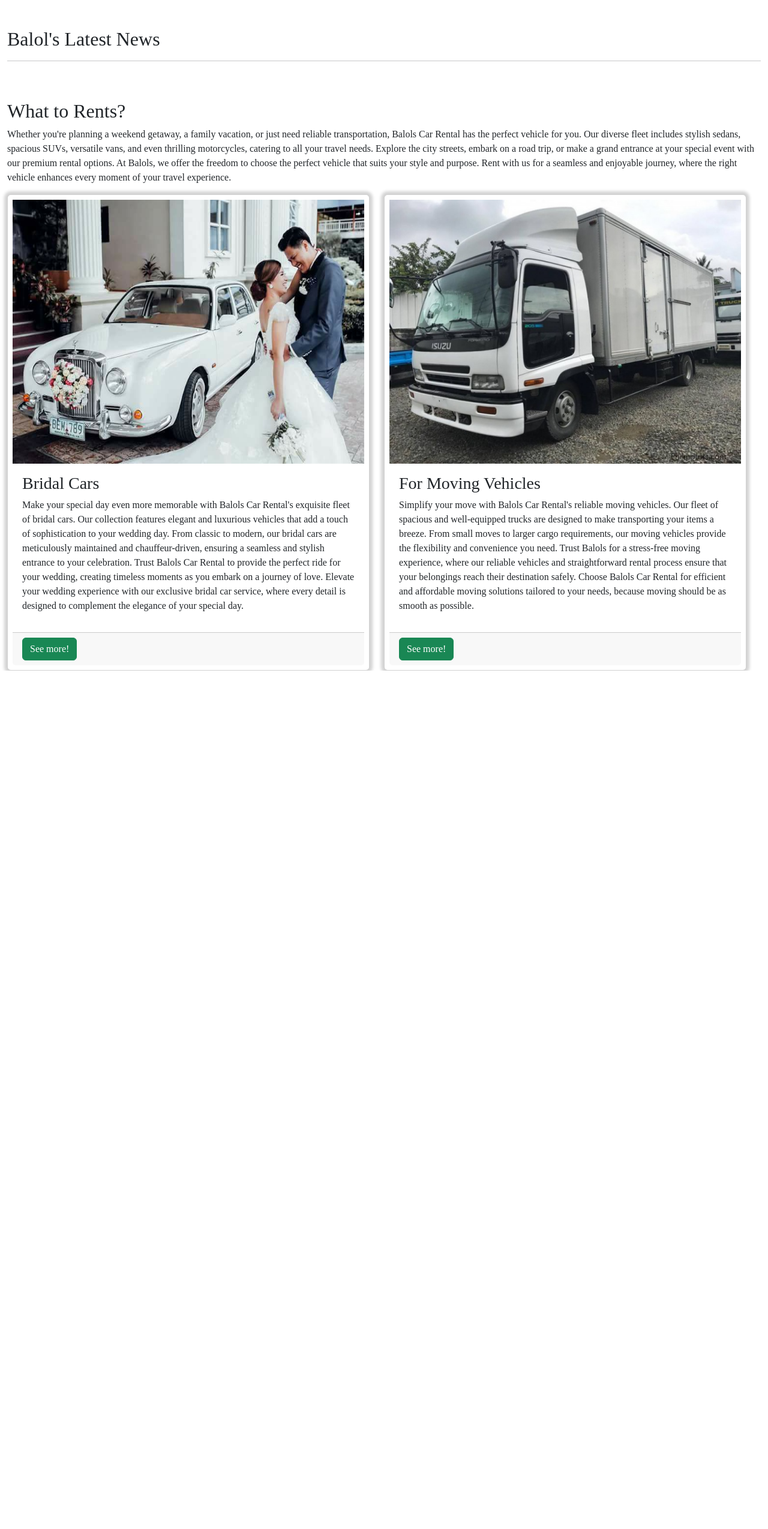
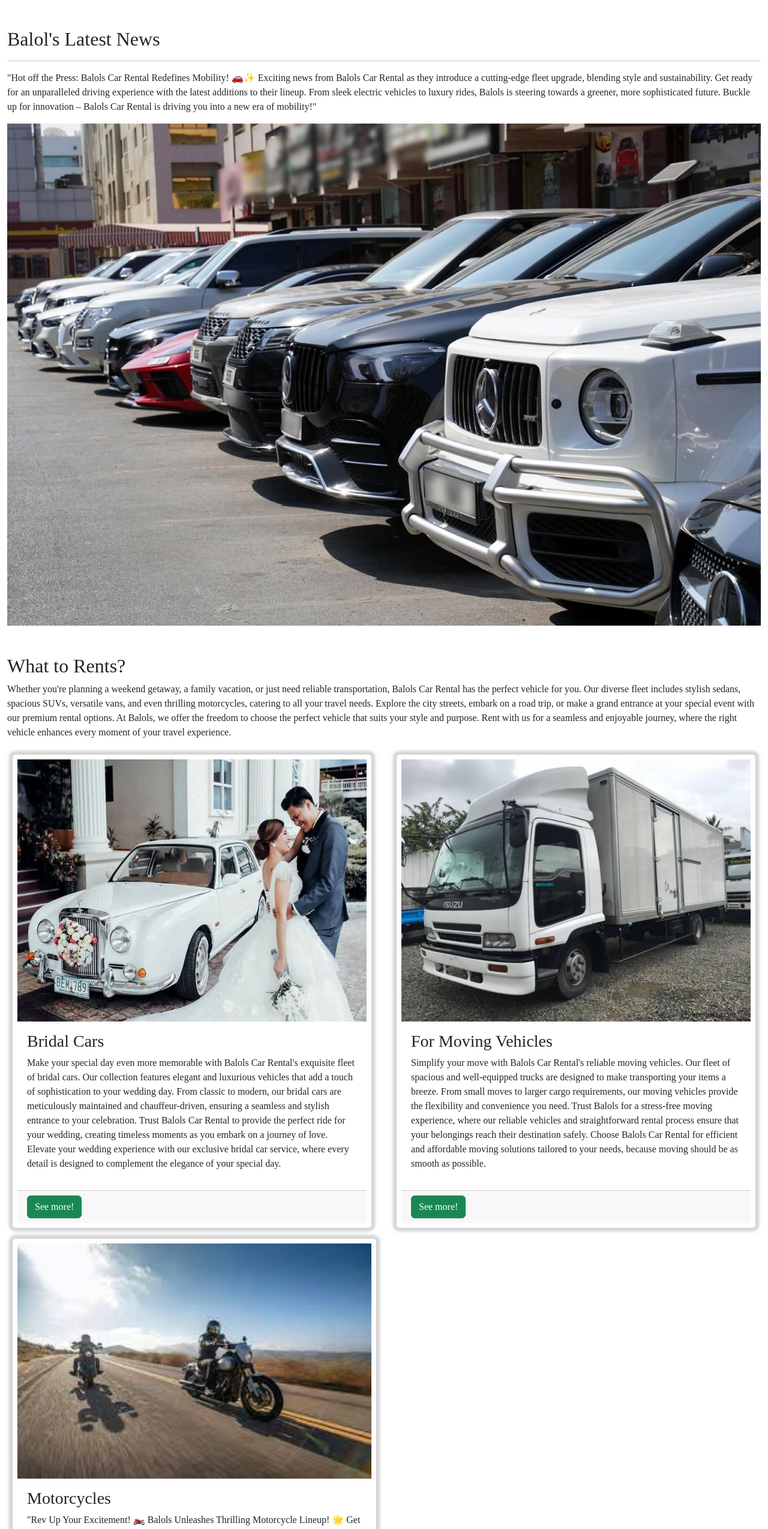
Before and after one commit to Landolee/Balols-Car-Rental, a plain HTML site: page index.html in a window 1280 px wide. Shown: the part 3811-6360 px from the top of the page at 60% size. Before the commit the page ends 4929 px from the top, so only its background shows below. Drawn offline with nearby package versions, Linux system fonts and the light colour scheme.

Commit message:
new file:   bin/latest.jpg 	new file:   bin/motorcycles.jpg 	modified:   index.html

```diff
--- a/index.html
+++ b/index.html
@@ -302,15 +302,20 @@
             <div class="col-sm">
                 <h2>Balol's Latest News</h2>
                 <hr>
+                <p>"Hot off the Press: Balols Car Rental Redefines Mobility! 🚗✨ Exciting news from Balols Car Rental as they introduce a cutting-edge fleet upgrade, blending style and sustainability. Get ready for an unparalleled driving experience with the latest additions to their lineup. From sleek electric vehicles to luxury rides, Balols is steering towards a greener, more sophisticated future. Buckle up for innovation – Balols Car Rental is driving you into a new era of mobility!"</p>
             </div>
+            <img src="bin/latest.jpg" alt="this is a photo">
         </div>
         <!--end fb page-->
         <!--what to rent-->
-        <div class="row whatfor mt-5">
+        <div class="row mt-5">
             <h2>What to Rents?</h2>
             <p>Whether you're planning a weekend getaway, a family vacation, or just need reliable transportation, Balols Car Rental has the perfect vehicle for you. Our diverse fleet includes stylish sedans, spacious SUVs, versatile vans, and even thrilling motorcycles, catering to all your travel needs. Explore the city streets, embark on a road trip, or make a grand entrance at your special event with our premium rental options. At Balols, we offer the freedom to choose the perfect vehicle that suits your style and purpose. Rent with us for a seamless and enjoyable journey, where the right vehicle enhances every moment of your travel experience.</p>
-            <div class="row">
-                <div class="col-sm">
+        </div>
+        <!--end of what to rent-->
+        <!--what to rent cards-->
+        <div class="row whatfor">
+            <div class="col-sm m-2">
                 <div class="card p-2">
                     <img src="bin/bridalphoto.jpg" alt="this is a photo">
                     <div class="card-body">
@@ -322,7 +327,7 @@
                     </div>
                 </div>
             </div>
-                <div class="col-sm">
+            <div class="col-sm m-2">
                 <div class="card p-2">
                     <img src="bin/lbt.jpg" alt="this is a photo">
                     <div class="card-body">
@@ -335,8 +340,25 @@
                 </div>
             </div>
         </div>
+
+        <div class="row whatfor">
+            <div class="col-sm m-2">
+                <div class="card p-2">
+                    <img src="bin/motorcycles.jpg" alt="this is a photo">
+                    <div class="card-body">
+                        <h3>Motorcycles</h3>
+                        <p>"Rev Up Your Excitement! 🏍️ Balols Unleashes Thrilling Motorcycle Lineup! 🌟 Get ready to hit the road with style and power as Balols introduces its latest collection of cutting-edge motorcycles. From sleek urban rides to rugged adventure bikes, there's a two-wheeled thrill for every rider. Experience the freedom of the open road with Balols' precision engineering and bold designs. Whether you're a seasoned rider or a newcomer, these motorcycles are set to redefine your journey. Stay tuned for the ride of a lifetime with Balols!"</p>
                     </div>
-        <!--end what to rent-->
+                    <div class="card-footer">
+                        <button type="button" class="btn btn-success">See more!</button>
+                    </div>
+                </div>
+            </div>
+            <div class="col-sm">
+
+            </div>
+        </div>
+        <!--end what to rent card-->
     </div>
     <!--end main body-->
 </body>
```
Also changed, not shown: bin/latest.jpg (added), bin/motorcycles.jpg (added). Lines whose indentation alone changed are shown as unchanged.
